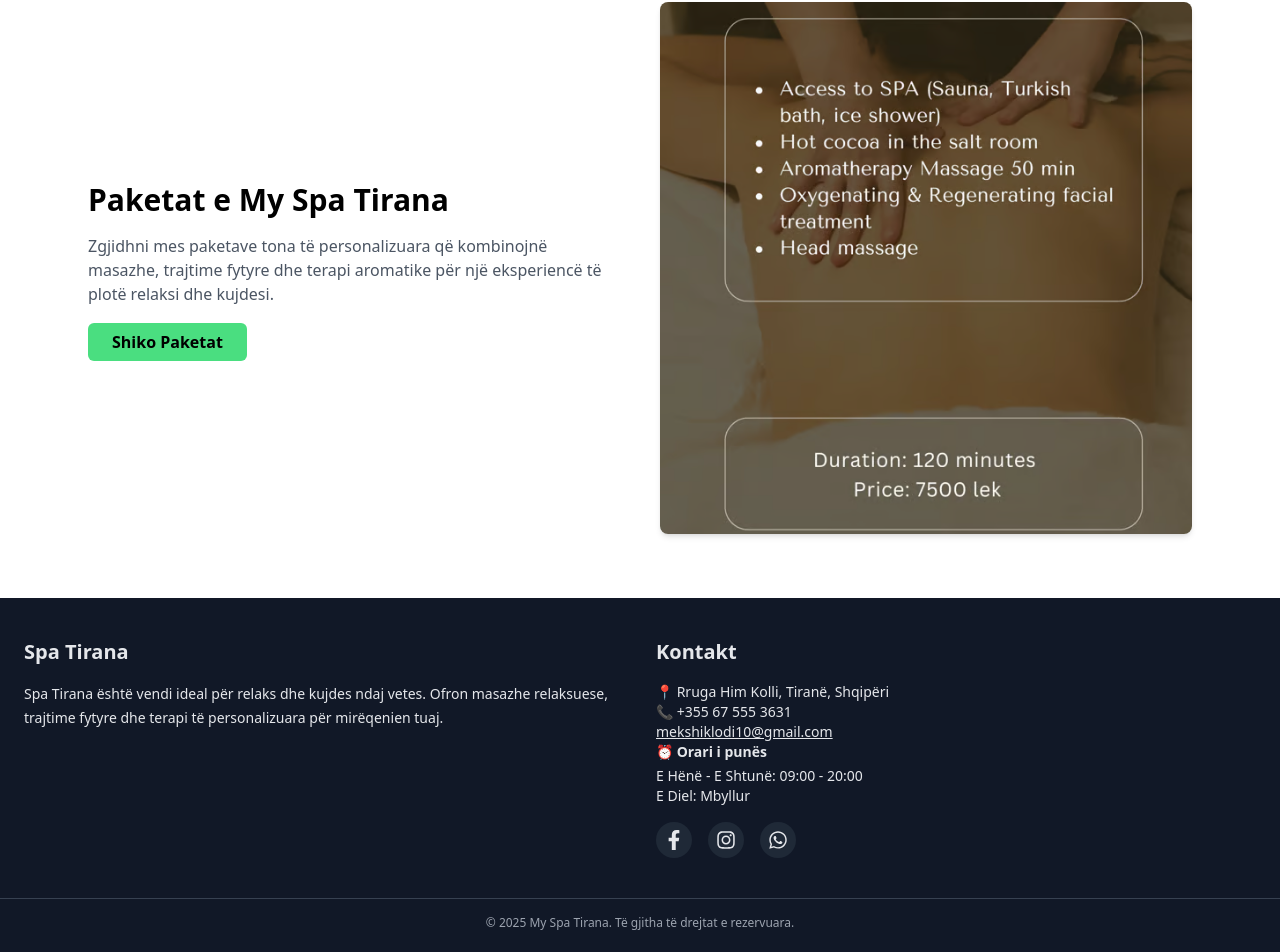
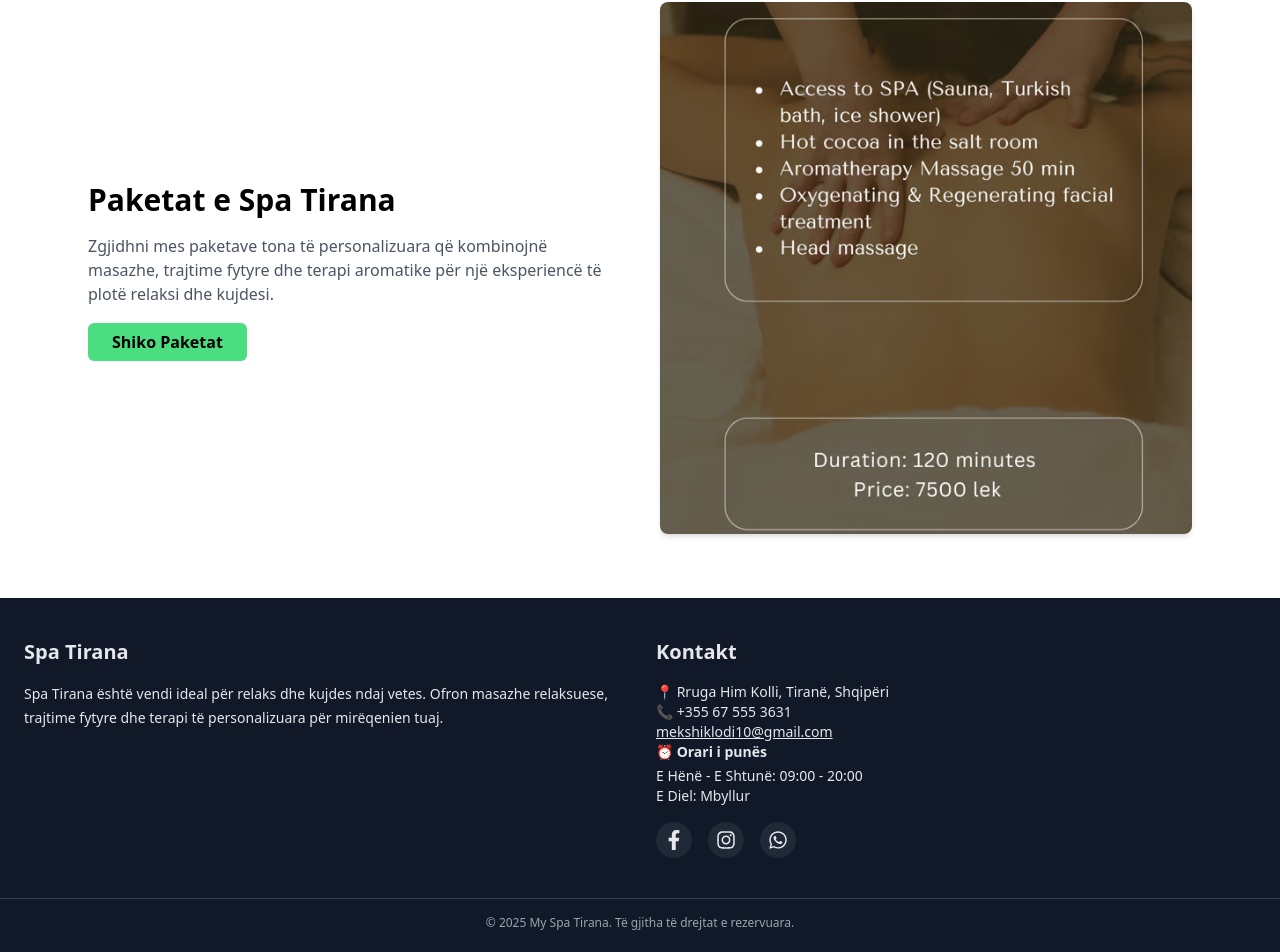
Before and after one commit to mekshiklodi10-create/Spa-Frontend, a React (Create React App) app: page / in a window 1280 px wide. Shown: the part 1478-2430 px from the top of the page. Built offline with nearby package versions, Linux system fonts and the light colour scheme.

Commit message:
NDRYSHIM

```diff
--- a/src/api.js
+++ b/src/api.js
@@ -1,9 +1,8 @@
 import axios from "axios";
 
 const API = axios.create({
-  baseURL: "http://localhost:5000/api",
+  baseURL: "https://backend-delta-weld-98.vercel.app/api",
 });
 
 export const registerUser = (formData) => API.post("/auth/register", formData);
-
 export const loginUser = (formData) => API.post("/auth/login", formData);
--- a/src/components/Packages.js
+++ b/src/components/Packages.js
@@ -8,7 +8,7 @@ function Packages() {
       className="flex flex-col items-center max-w-6xl gap-10 px-6 py-16 mx-auto md:flex-row"
     >
       <div className="flex-1">
-        <h2 className="mb-4 text-3xl font-bold">Paketat e My Spa Tirana</h2>
+        <h2 className="mb-4 text-3xl font-bold">Paketat e Spa Tirana</h2>
         <p className="mb-6 text-gray-600">
           Zgjidhni mes paketave tona të personalizuara që kombinojnë masazhe,
           trajtime fytyre dhe terapi aromatike për një eksperiencë të plotë
```
